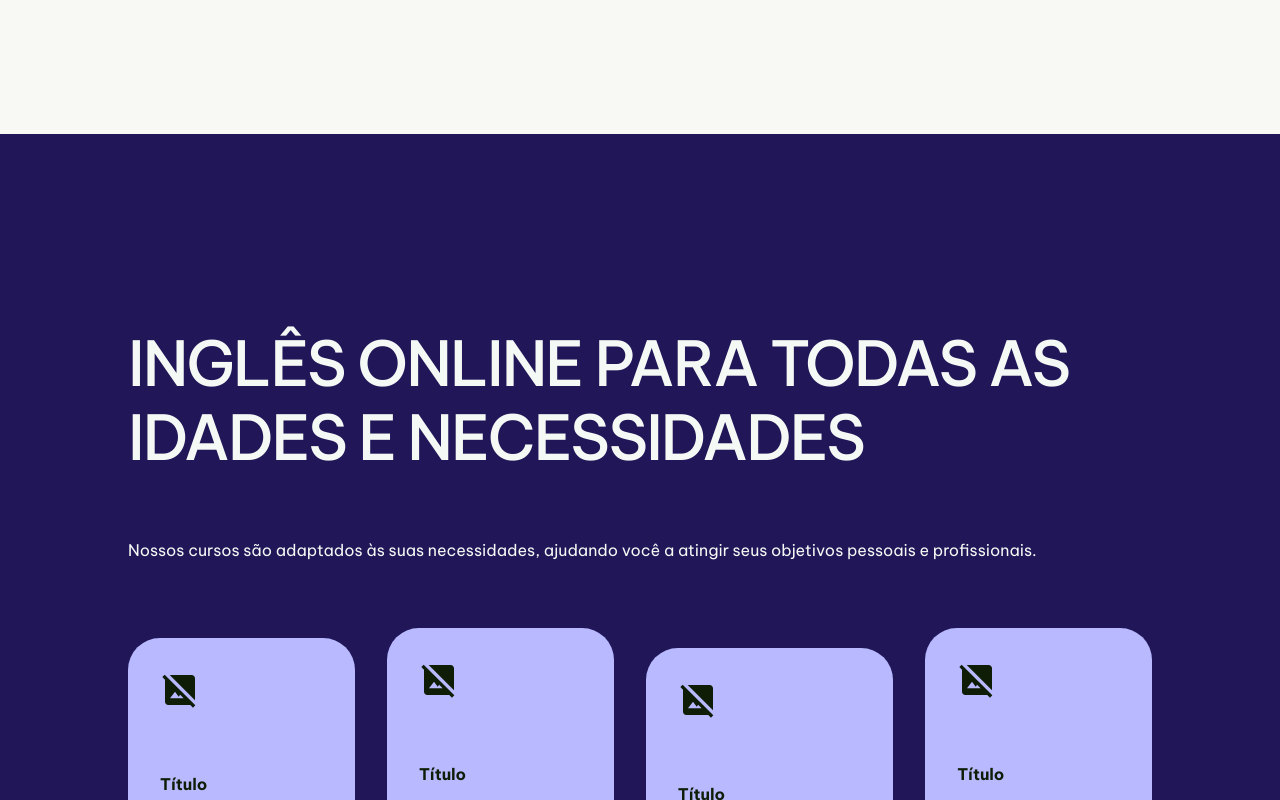
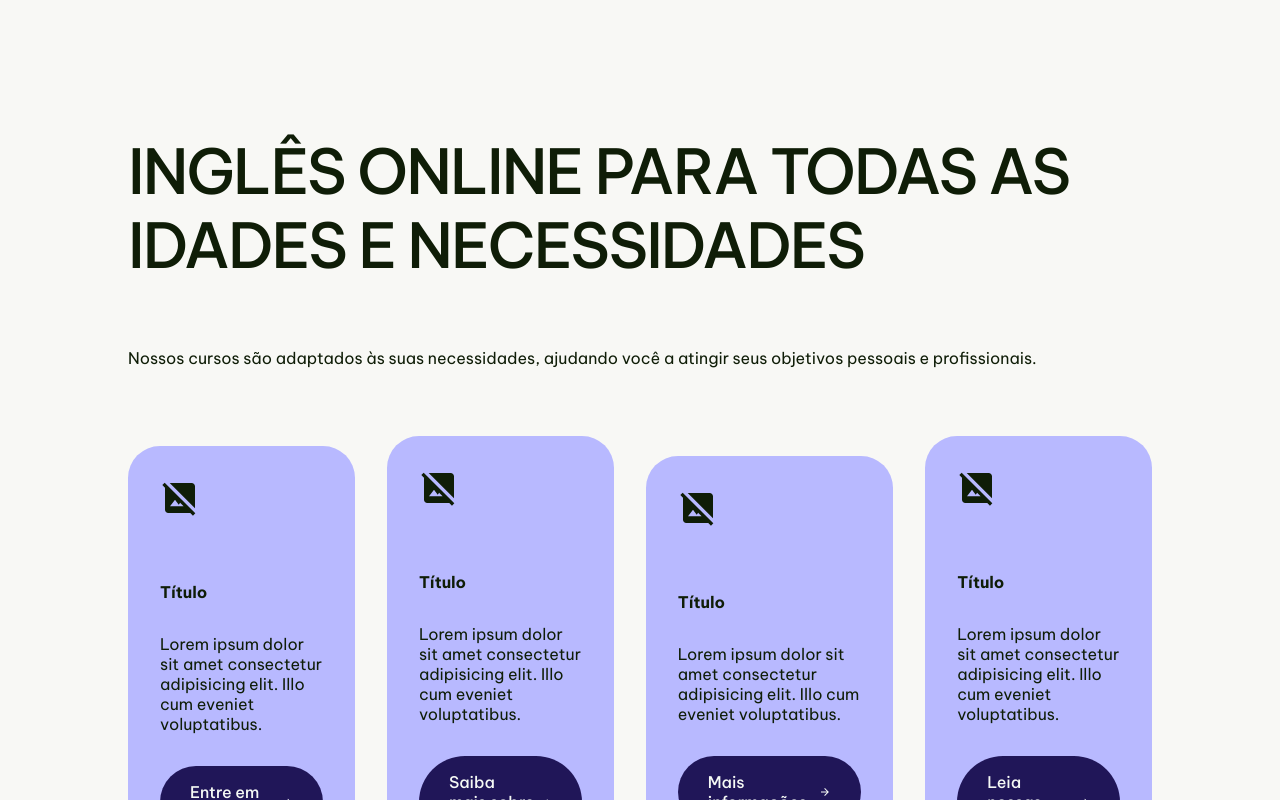
Before and after one commit to SnayderRodrigues/react-study, a React (Vite) app: page / in a window 1280 px wide. Shown: the part 6260-7060 px from the top of the page. Built offline with nearby package versions, Linux system fonts and the light colour scheme.

Commit message:
update: home page cta section styles

```diff
--- a/src/styles/pages/home/_cta.scss
+++ b/src/styles/pages/home/_cta.scss
@@ -1,7 +1,6 @@
 .cta {
-  color: var(--text-color-2);
-  background-color: var(--dark-blue);
-  padding: 12rem 0;
+  background-color: var(--bg-color);
+  padding: 0 0;
 
   &__headline {
     margin-bottom: 4rem;
```
